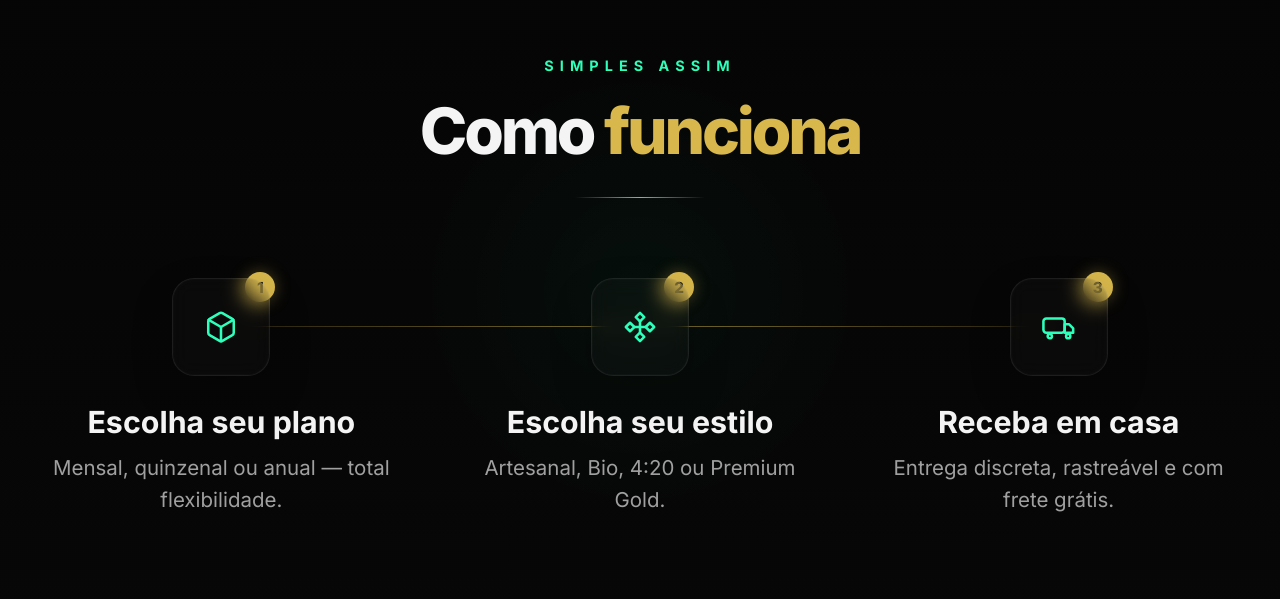
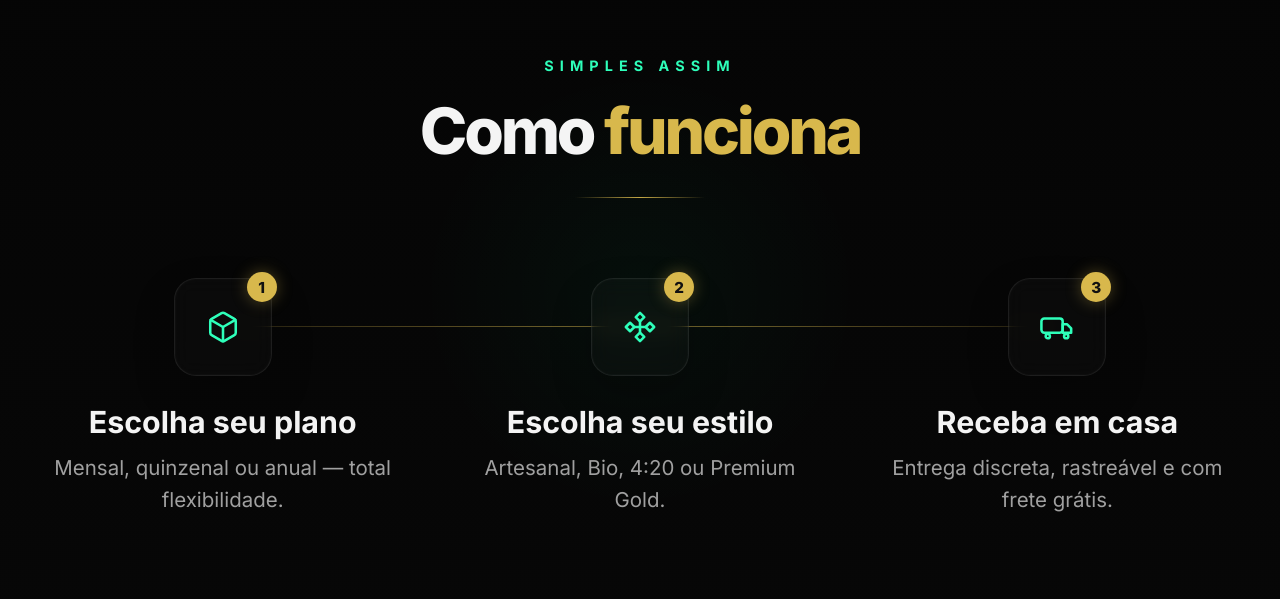
Before and after one commit to fernando12128/tabacaria-web, a React (Vite) app: page / in a window 1280 px wide. Shown: the part 3041-3640 px from the top of the page. Built offline with nearby package versions, Linux system fonts and the light colour scheme.

Commit message:
atualizando o comofunciona.css

```diff
--- a/src/components/ComoFunciona/ComoFunciona.css
+++ b/src/components/ComoFunciona/ComoFunciona.css
@@ -1,12 +1,11 @@
 .how-section {
   position: relative;
-  padding: 120px 30px 130px;
+  padding: 120px 32px 130px;
   background:
     radial-gradient(circle at center, rgba(0, 255, 153, 0.04), transparent 30%),
     linear-gradient(to bottom, #050505 0%, #070707 100%);
   overflow: hidden;
 }
-
 
 .how-header {
   position: relative;
@@ -39,7 +38,12 @@
   width: 130px;
   height: 1px;
   margin: 28px auto 0;
-  background: linear-gradient(to right, transparent, rgba(216, 184, 76, 0.9), transparent);
+  background: linear-gradient(
+    to right,
+    transparent,
+    rgba(216, 184, 76, 0.9),
+    transparent
+  );
 }
 
 .how-steps {
@@ -89,6 +93,7 @@
   font-size: 0.95rem;
   font-weight: 800;
   box-shadow: 0 0 16px rgba(216, 184, 76, 0.35);
+  z-index: 5;
 }
 
 .how-icon-box {
@@ -104,12 +109,17 @@
     inset 0 0 0 1px rgba(255, 255, 255, 0.015),
     0 18px 40px rgba(0, 0, 0, 0.22);
   backdrop-filter: blur(10px);
+  position: relative;
+  z-index: 2;
 }
 
 .how-icon {
   width: 34px;
   height: 34px;
   color: #2effba;
+  position: relative;
+  z-index: 1;
+  flex-shrink: 0;
 }
 
 .how-card h3 {
--- a/src/components/Planos/Planos.css
+++ b/src/components/Planos/Planos.css
@@ -138,7 +138,7 @@
 
 .featured-badge {
   position: absolute;
-  top: 22px;
+  top: 10px;
   left: 50%;
   transform: translateX(-50%);
   background: #2effba;
```
